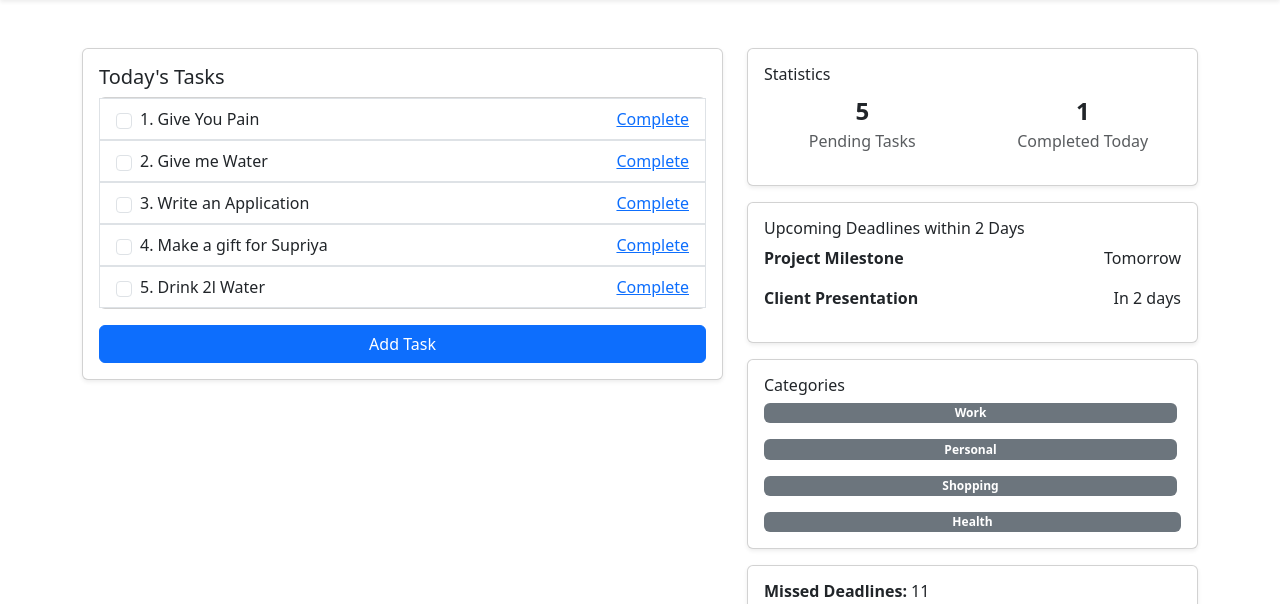
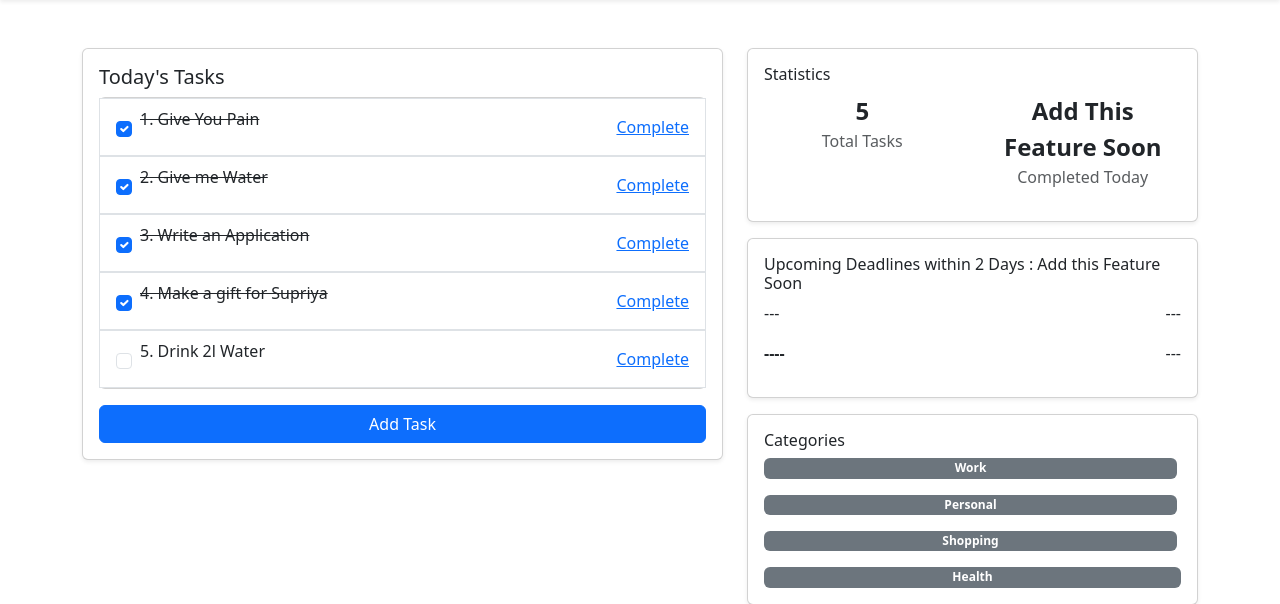
Before and after one commit to saidulalimallick004/To-Do-X, a Django app: page /dashboard/ in a window 1280 px wide. Shown: the part 62-666 px from the top of the page. Run offline with Django 5.2, Linux system fonts and the light colour scheme; a user stored in the database is signed in; data comes from the database, SQL or seed files in the repository; both versions use the stored data as it was after the commit; some libraries are stand-ins or nearby versions.

Commit message:
Version 1.0.4

```diff
--- a/Home/models.py
+++ b/Home/models.py
@@ -20,7 +20,9 @@ class Task_Table(models.Model):
     Label=models.CharField(max_length=25,null=True,blank=True)
 
     DeadlineDate=models.DateField()
-    DeadlineTime=models.TimeField(default=time(23, 59))
+    DeadlineTime=models.TimeField()
+
+    ComplateDateTime=models.DateField(null=True,blank=True)
 
     def __str__(self) -> str:
         return self.TaskName
--- a/Home/templates/home/dashboard.html
+++ b/Home/templates/home/dashboard.html
@@ -15,8 +15,14 @@
                         <div class="accordion-item">
                             <li class="list-group-item d-flex align-items-center accordion-header" id="heading{{task.id}}">
                                 <button class="accordion-button collapsed" type="button" data-bs-toggle="collapse" data-bs-target="#collapse{{task.id}}" aria-expanded="false" aria-controls="collapse{{task.id}}">
-                                    <input type="checkbox" class="form-check-input me-2">
-                                    {{forloop.counter}}. {{task.TaskName}}
+                                    {% if task.IsComplete == 1 %}
+                                        <input type="checkbox" value="yes" checked class="form-check-input me-2">
+                                        <p class="text-decoration-line-through">{{forloop.counter}}. {{task.TaskName}}</p>
+                                    {% else %}
+                                        <input type="checkbox" class="form-check-input me-2">
+                                        <p>{{forloop.counter}}. {{task.TaskName}}</p>
+                                    {% endif %}
+
                                 </button>
                                 <a href="/completeTask/{{task.id}}">Complete</a>
                             </li>
@@ -71,7 +77,7 @@
                                                 </div>
                                                 <div class="col-md-6">
                                                     <label for="deadlineTime" class="form-label">Deadline Time</label>
-                                                    <input name="DeadTime" type="time" class="form-control" id="deadlineTime" required>
+                                                    <input name="DeadTime" value="23:59" type="time" class="form-control" id="deadlineTime" required>
                                                 </div>
                                             </div>
 
@@ -119,19 +125,19 @@
                 <div class="row text-center">
                     <div class="col">
                         <span class="fs-4 fw-bold">{{NoOfLiveTasks}}</span>
-                        <p class="text-muted">Pending Tasks</p>
+                        <p class="text-muted">Total Tasks</p>
                     </div>
                     <div class="col">
-                        <span class="fs-4 fw-bold">{{NoOfCompletedTasks}}</span>
+                        <span class="fs-4 fw-bold">Add This Feature Soon</span>
                         <p class="text-muted">Completed Today</p>
                     </div>
                 </div>
             </div>
 
             <div class="card shadow-sm p-3 mb-3">
-                <h6>Upcoming Deadlines within 2 Days </h6>
-                <p class="ml-2"><strong>Project Milestone</strong> <span class="float-end">Tomorrow</span></p>
-                <p><strong>Client Presentation</strong> <span class="float-end">In 2 days</span></p>
+                <h6>Upcoming Deadlines within 2 Days : Add this Feature Soon </h6>
+                <p class="ml-2"><strong></strong>---<span class="float-end">---</span></p>
+                <p><strong>----</strong> <span class="float-end">---</span></p>
             </div>
 
             <div class="card shadow-sm p-3 mb-3">
--- a/Home/templates/home/index.html
+++ b/Home/templates/home/index.html
@@ -5,8 +5,14 @@
     <section class="hero">
         <h1>Welcome to To Do X</h1>
         <p>Organize your tasks, boost productivity, and never miss a deadline!</p>
+
+        {% if user.is_authenticated %}
+        <a class="btn btn-light btn-lg btn-custom" href="/dashboard/"> Dashboard</a>
+        {%else%}
         <a href="/login/" class="btn btn-light btn-lg btn-custom">Login</a>
         <a href="/signup/" class="btn btn-outline-light btn-lg btn-custom">Sign Up</a>
+        {% endif %}
+
     </section>
 
     <!-- Why Choose Us -->
--- a/Home/views.py
+++ b/Home/views.py
@@ -138,6 +138,9 @@ def dashboard(request):
 
 
 def task_done(request,id):
+
+    task=Task_Table.objects.filter(id=id).update(IsComplete=True)
+
     m=f"Task {id} Complete!!"
 
     messages.info(request, m)
```
Also changed, not shown: Home/migrations/0003_task_table_complatedatetime_and_more.py (added), db.sqlite3.
